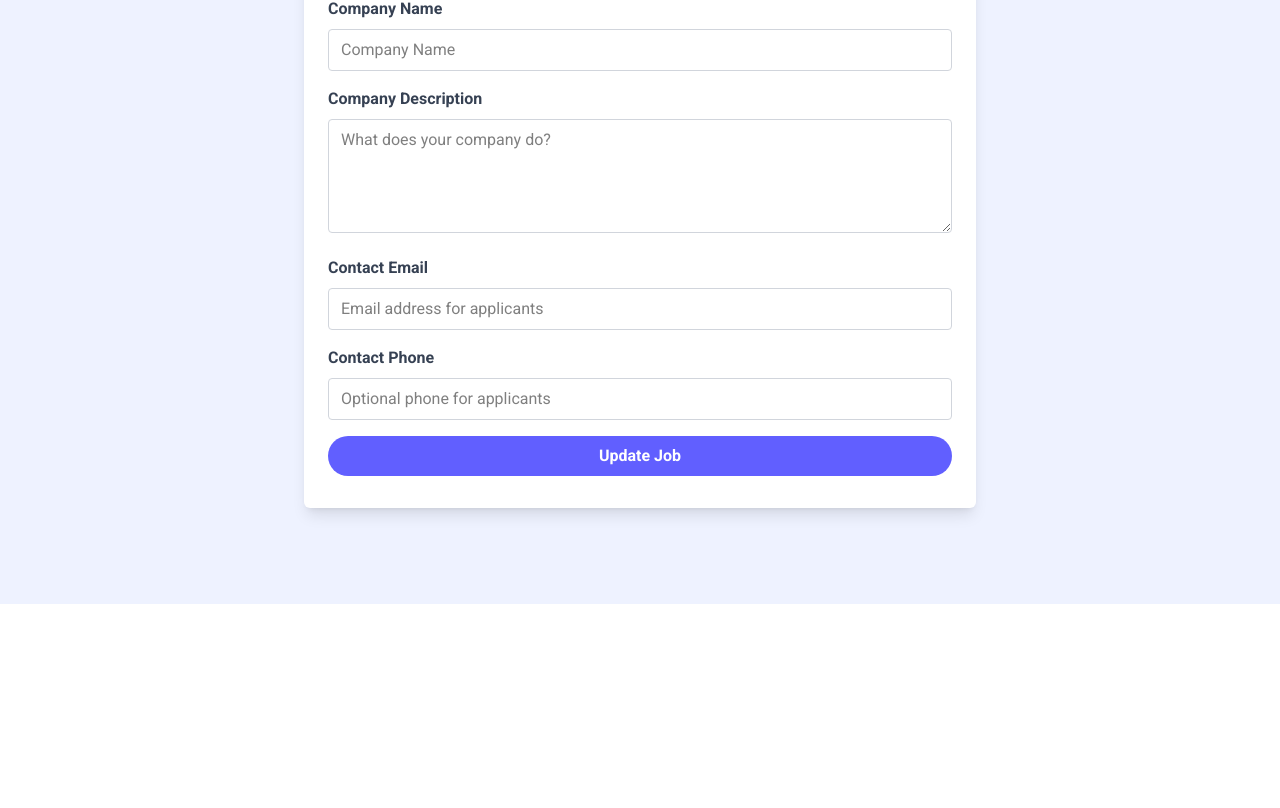
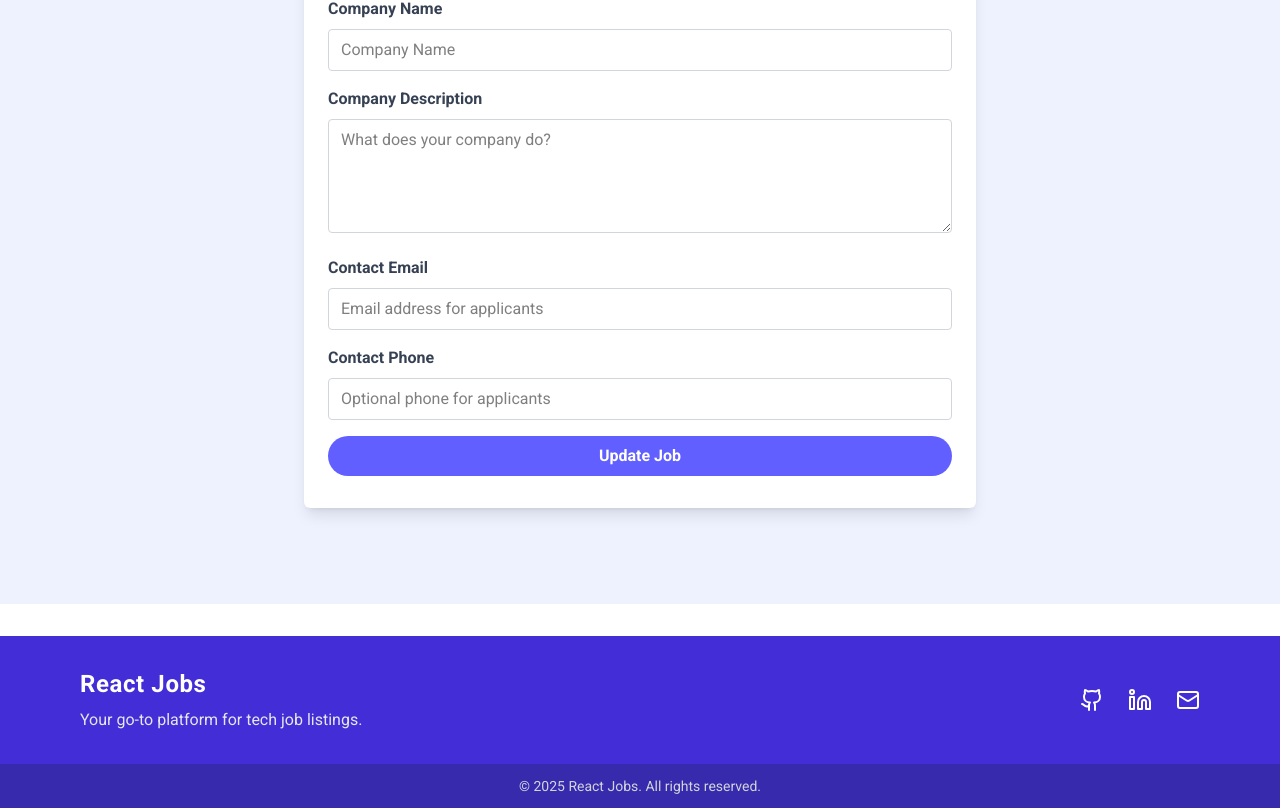
Before and after one commit to diddy0077/react-jobs, a React (Vite) app: page /edit-job/1 in a window 1280 px wide. Shown: the part 863-1671 px from the top of the page. Before the commit the page ends 1467 px from the top, so only its background shows below. Built offline with nearby package versions, Linux system fonts and the light colour scheme; no server answers; what miragejs would draw is missing.

Commit message:
Added Footer

```diff
--- a/package.json
+++ b/package.json
@@ -14,6 +14,7 @@
   "dependencies": {
     "@tailwindcss/vite": "^4.1.12",
     "json-server": "^1.0.0-beta.3",
+    "lucide-react": "^0.543.0",
     "miragejs": "^0.1.48",
     "react": "^19.1.1",
     "react-dom": "^19.1.1",
--- a/src/App.jsx
+++ b/src/App.jsx
@@ -1,36 +1,38 @@
-import React from "react";
+import React, { useState } from "react";
 import { BrowserRouter as Router, Routes, Route } from "react-router-dom";
-import { useState } from "react";
 import HomePage from "./pages/HomePage";
 import JobsPage from "./pages/JobsPage";
 import NotFoundPage from "./pages/NotFoundPage";
 import JobPage from "./pages/JobPage";
 import AddJobPage from "./pages/AddJobPage";
+import EditJobPage from "./pages/EditJobPage";
+import Footer from "./components/Footer";
+import { ToastContainer } from "react-toastify";
 import 'react-toastify/dist/ReactToastify.css';
-import { ToastContainer } from "react-toastify";
-import EditJobPage from "./pages/EditJobPage";
-
 
 const App = () => {
-  const [job, setJob] = useState(null)
-  const [jobs, setJobs] = useState([])
+  const [job, setJob] = useState(null);
+  const [jobs, setJobs] = useState([]);
+
   return (
-    <>
+    <div className="flex flex-col min-h-screen">
       <Router>
-      {/* Navbar always visible */}
-
-      {/* Define your routes */}
+        {/* Main content grows to fill space */}
+        <main className="flex-grow">
           <Routes>
             <Route path="/" element={<HomePage jobs={jobs} setJobs={setJobs} />} />
-        <Route path="/jobs" element={<JobsPage jobs={jobs} setJobs={setJobs}/>} />
+            <Route path="/jobs" element={<JobsPage jobs={jobs} setJobs={setJobs} />} />
             <Route path="*" element={<NotFoundPage />} />
             <Route path="/jobs/:id" element={<JobPage job={job} setJob={setJob} />} />
             <Route path="/add-job" element={<AddJobPage jobs={jobs} setJobs={setJobs} />} />
             <Route path="/edit-job/:id" element={<EditJobPage job={job} />} />
           </Routes>
+        </main>
       </Router>
+
       <ToastContainer />
-    </>
+      <Footer />
+    </div>
   );
 };
 
--- /dev/null
+++ b/src/components/Footer.jsx
@@ -0,0 +1,51 @@
+import { Github, Linkedin, Mail } from "lucide-react";
+
+function Footer() {
+  return (
+    <footer className="bg-indigo-700 text-white mt-8">
+      <div className="max-w-6xl mx-auto px-4 py-8 flex flex-col md:flex-row justify-between items-center gap-6">
+
+        {/* Brand / App Name */}
+        <div className="flex flex-col items-center md:items-start gap-2">
+          <h2 className="text-2xl font-bold tracking-wide">React Jobs</h2>
+          <p className="text-sm md:text-base text-gray-200">
+            Your go-to platform for tech job listings.
+          </p>
+        </div>
+
+        {/* Contact / Social Links */}
+        <div className="flex space-x-6">
+          <a
+            href="https://github.com/diddy0077"
+            target="_blank"
+            rel="noopener noreferrer"
+            className="transform hover:scale-110 hover:text-gray-200 transition duration-300"
+          >
+            <Github className="w-6 h-6" />
+          </a>
+          <a
+            href="https://www.linkedin.com/in/daniel-udeh-a03971350/"
+            target="_blank"
+            rel="noopener noreferrer"
+            className="transform hover:scale-110 hover:text-gray-200 transition duration-300"
+          >
+            <Linkedin className="w-6 h-6" />
+          </a>
+          <a
+            href="mailto:danieludeh007@yahoo.com"
+            className="transform hover:scale-110 hover:text-gray-200 transition duration-300"
+          >
+            <Mail className="w-6 h-6" />
+          </a>
+        </div>
+      </div>
+
+      {/* Bottom Bar */}
+      <div className="bg-indigo-800 text-center py-3 text-sm text-gray-300">
+        © {new Date().getFullYear()} React Jobs. All rights reserved.
+      </div>
+    </footer>
+  );
+}
+
+export default Footer;
```
Also changed, not shown: 1 other file (tests, documents, lock files or other folders). Lines whose indentation alone changed are shown as unchanged.
